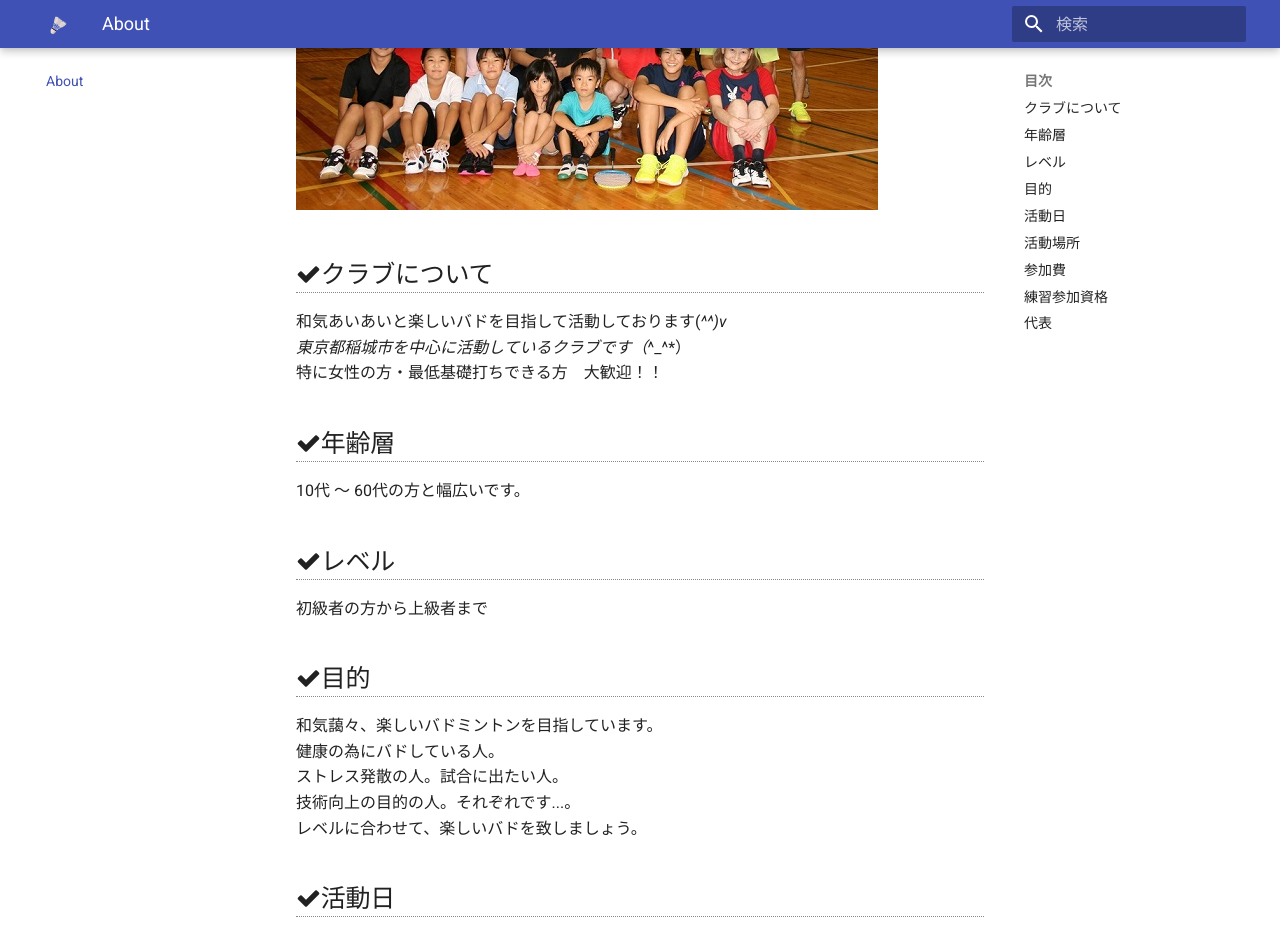
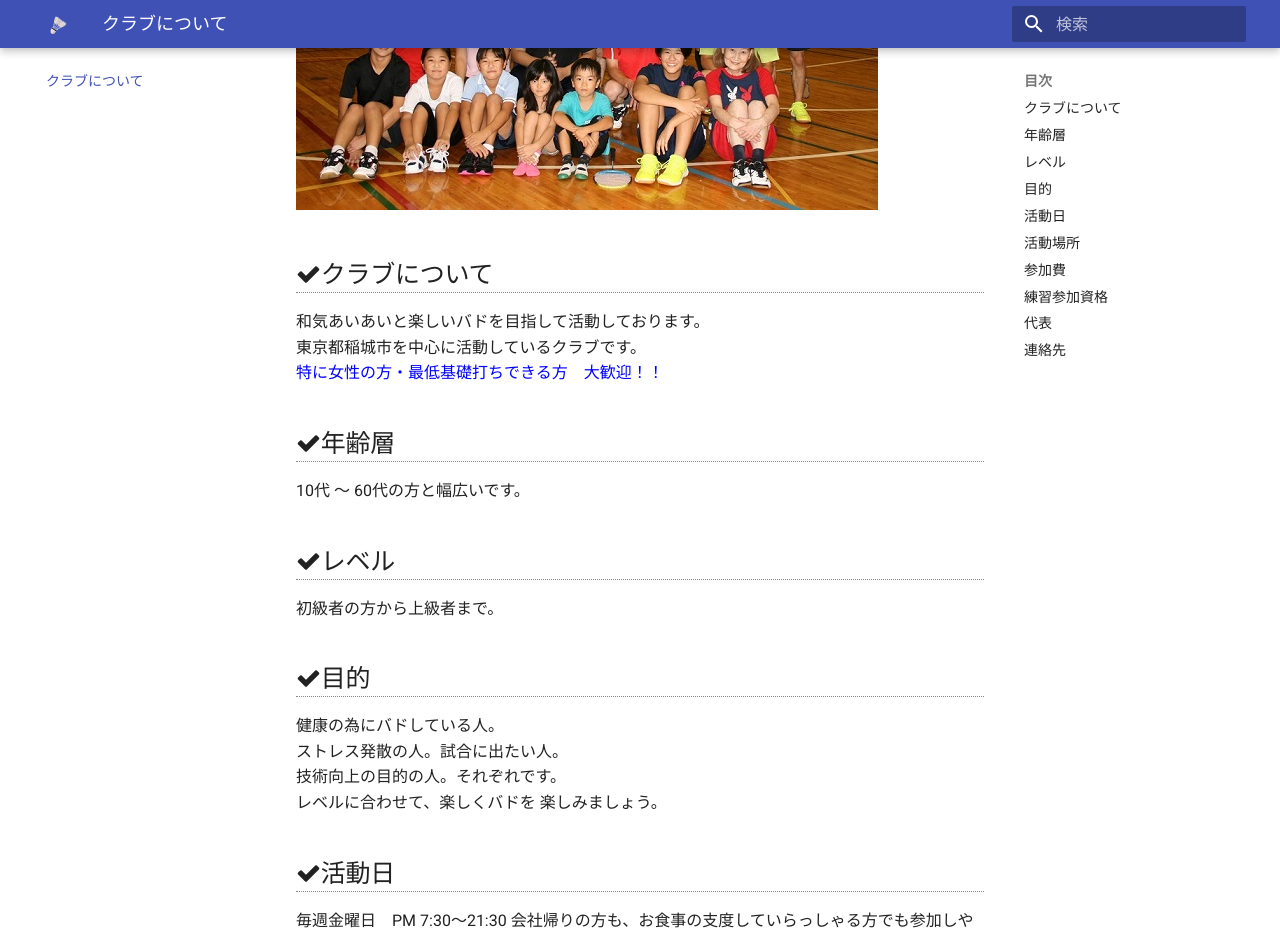
Before and after one commit to itokouji/timely_blog, an MkDocs documentation site: the page built from docs/about.md, in a window 1280 px wide and 1400 px high, scrolled down 415 px. Shown: the top 935 px of the window. Built offline with MkDocs 1.6.1 and Material for MkDocs 9.7.7, drawn with Linux system fonts in a browser that asks for light colours; some of the changed text lies outside the part shown.

Commit message:
update hp

```diff
--- a/docs/about.md
+++ b/docs/about.md
@@ -1,24 +1,23 @@
 
-# どんなクラブ？
+# クラブについて
 
 <img src ="../images/timely-all.jpg">
 ## クラブについて
-和気あいあいと楽しいバドを目指して活動しております(*^^)v
-東京都稲城市を中心に活動しているクラブです（*^_^*）
-特に女性の方・最低基礎打ちできる方　大歓迎！！
+和気あいあいと楽しいバドを目指して活動しております。
+東京都稲城市を中心に活動しているクラブです。
+<span style="color: blue;">特に女性の方・最低基礎打ちできる方　大歓迎！！</span>
 
 ## 年齢層
 10代 〜 60代の方と幅広いです。
 
 ## レベル
-初級者の方から上級者まで
+初級者の方から上級者まで。
 
 ## 目的
-和気藹々、楽しいバドミントンを目指しています。
 健康の為にバドしている人。
 ストレス発散の人。試合に出たい人。
-技術向上の目的の人。それぞれです...。
-レベルに合わせて、楽しいバドを致しましょう。
+技術向上の目的の人。それぞれです。
+レベルに合わせて、楽しくバドを 楽しみましょう。
 
 ## 活動日
 毎週金曜日　PM 7:30〜21:30
@@ -28,8 +27,9 @@
 稲城市立稲城第４中学校　体育館
 <iframe src="https://www.google.com/maps/embed?pb=!1m18!1m12!1m3!1d3242.263002410687!2d139.51572931481823!3d35.645891339517554!2m3!1f0!2f0!3f0!3m2!1i1024!2i768!4f13.1!3m3!1m2!1s0x6018faa4aa604ffb%3A0xb59ee1749412d45d!2z56iy5Z-O5biC56uL56iy5Z-O56ys5Zub5Lit5a2m5qCh!5e0!3m2!1sja!2sjp!4v1610367270149!5m2!1sja!2sjp" width="600" height="450" frameborder="0" style="border:0;" allowfullscreen="" aria-hidden="false" tabindex="0"></iframe>
 敷地内に車を止める事も出来るので安心！！
-駐車場は、くろがねや側の道沿いにあります。
+<span style="color: blue;">駐車場は、多摩川側の道沿いにあります。</span><br/>
 最寄駅は、ＪＲ南武線「矢野口」で歩いても１０分位です。
+
 
 ## 参加費
 会員/ビジター|一般/学生|金額(会員は、毎月の金額、ビジターは、毎回の金額です)
@@ -40,8 +40,14 @@
  |学生|400円
 
 ## 練習参加資格
-最低基礎打ち・ゲームが出来る事
+最低基礎打ち・ゲームが出来る事。
 
 ## 代表
 タイムリーの代表、根岸さん（左側の方）、長尾さん(右側の方)です！
 <img src ="../images/negishi_nagao.jpg">
+
+## 連絡先
+練習参加を希望される方は、以下に連絡を願いします。
+[タイムリーバド連絡先](mailto:timelybad2021@gmail.com)
+メールには、年齢、性別の記載をお願いします。（バド歴は問いません）
+こちらからご返事しますので、その後、参加していただくようお願いします。
--- a/mkdocs.yml
+++ b/mkdocs.yml
@@ -18,8 +18,8 @@ extra_css:
     - "css/custom.css"
 
 nav:
-  - Home: index.md
-  - About : about.md
+  - ホーム : index.md
+  - クラブについて : about.md
   - ニュース : news.md
   - リンク: links.md
   - 練習風景: practice_image.md
```
Also changed, not shown: docs/index.md (+2 -2 lines), docs/news.md (+1 -1 lines).
